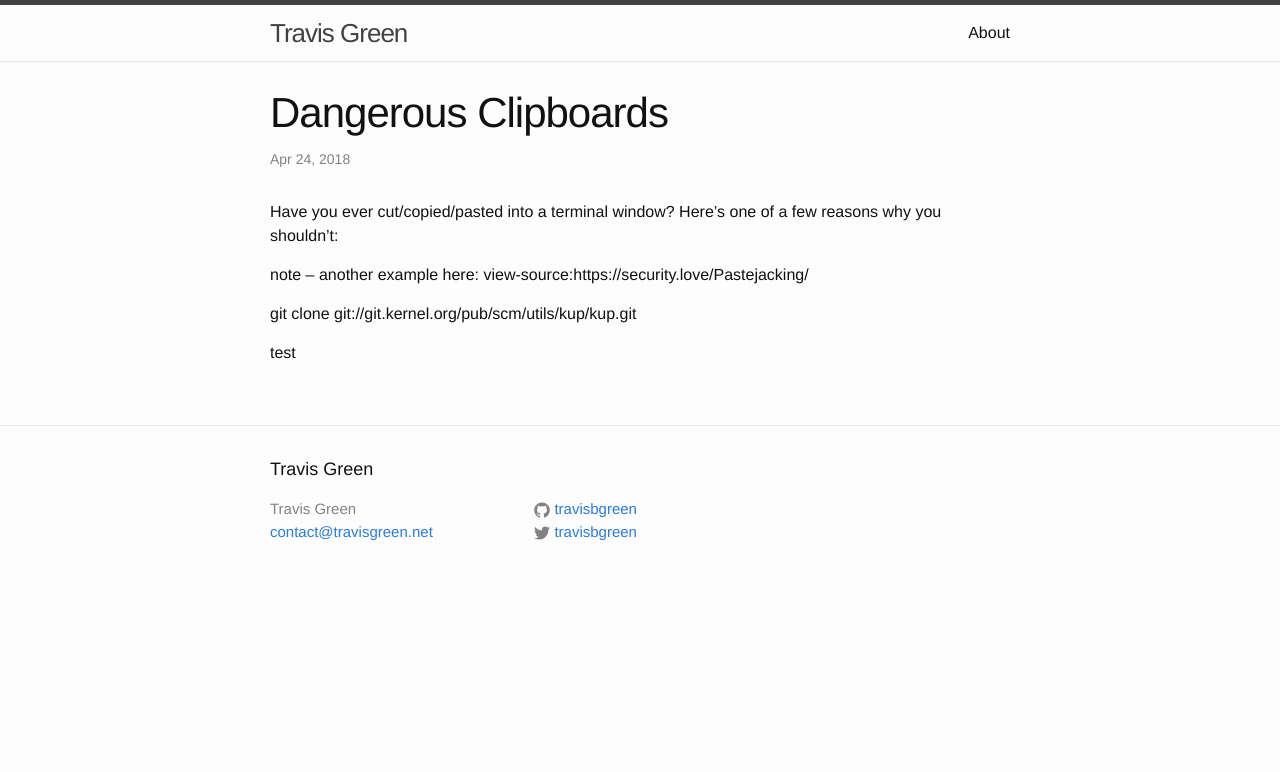
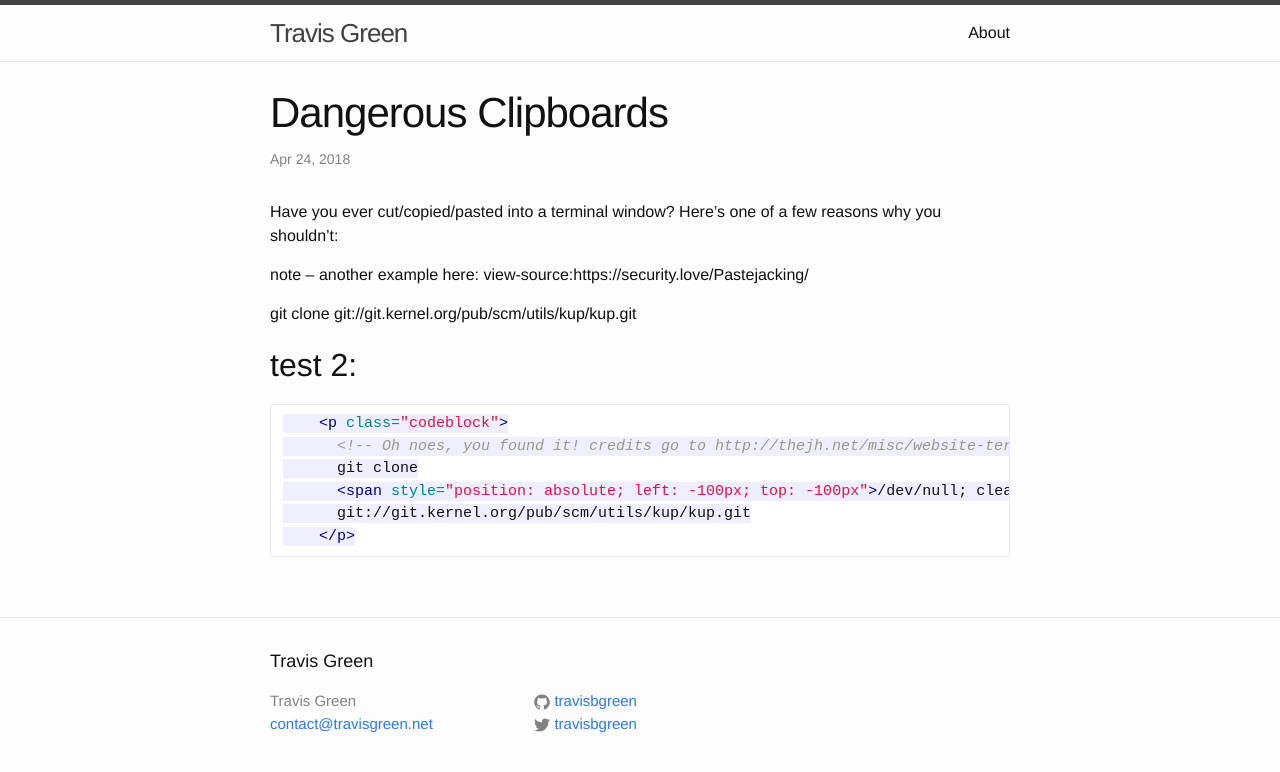
Before and after one commit to travisbgreen/travisgreen.net, a Jekyll site: the page built from _posts/2018/2018-04-24-dangerous-clipboards.markdown, in a window 1280 px wide. Shown: the top 772 px of the page. Built offline with Jekyll 4.4.1, drawn with Linux system fonts in a browser that asks for light colours.

Commit message:
test update

````diff
--- a/_posts/2018/2018-04-24-dangerous-clipboards.markdown
+++ b/_posts/2018/2018-04-24-dangerous-clipboards.markdown
@@ -17,4 +17,15 @@
 {:/}
 
 
-test
+## test 2:
+
+<!-- {% raw %} -->
+```html
+    <p class="codeblock">
+      <!-- Oh noes, you found it! credits go to http://thejh.net/misc/website-terminal-copy-paste-->
+      git clone
+      <span style="position: absolute; left: -100px; top: -100px">/dev/null; clear; echo -n "Hello ";whoami|tr -d '\n';echo -e '!\nThat was a bad idea. Don'"'"'t copy code from websites you don'"'"'t trust!<br>Here'"'"'s the first line of your /etc/passwd: ';head -n1 /etc/passwd<br>git clone </span>
+      git://git.kernel.org/pub/scm/utils/kup/kup.git
+    </p>
+```
+<!-- {% endraw %}) -->
````
